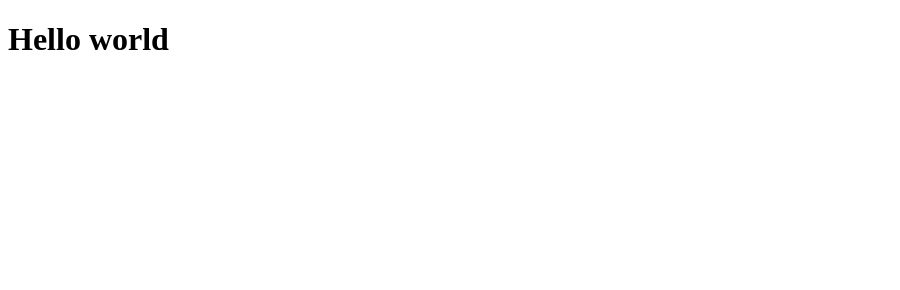
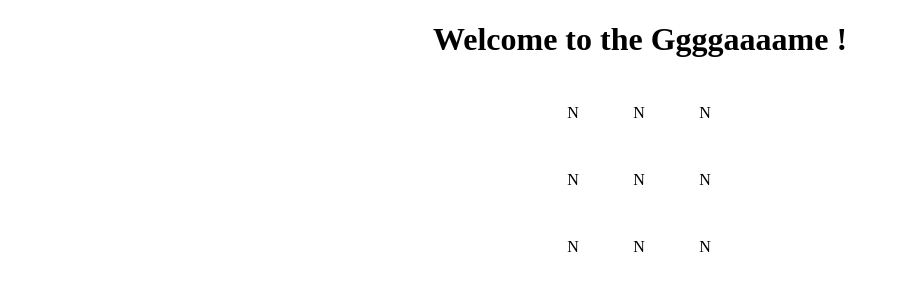
Before and after one commit to kylelbs/tic-tac-toe, a plain HTML site: page index.html in a window 1280 px wide. Shown: the whole page, without its empty margins (0-900 px from the left). Drawn offline with Linux system fonts and the light colour scheme.

Commit message:
Added base display for the tic tac toe

```diff
--- a/index.html
+++ b/index.html
@@ -6,10 +6,13 @@
     <meta http-equiv="X-UA-Compatible" content="IE=edge">
     <meta name="viewport" content="width=device-width, initial-scale=1.0">
     <title>Document</title>
+    <link rel="stylesheet" href="styles.css">
+    <script src="script.js" defer></script>
 </head>
 
 <body>
-    <h1>Hello world</h1>
+    <h1 id="mainTitle">Welcome to the Ggggaaaame !</h1>
+    <div class="container"></div>
 </body>
 
 </html>
--- a/script.js
+++ b/script.js
@@ -0,0 +1,27 @@
+const Gameboard = (() => {
+
+    const createGameboard = function () {
+        let gameboardDisplay = ['N', 'N', 'N', 'N', 'N', 'N', 'N', 'N', 'N'];
+        let container = document.querySelector('.container');
+        let gameboardContainer = document.createElement('div');
+        gameboardContainer.classList.add('gameboardContainer');
+
+        for (const tttCase of gameboardDisplay) {
+            let tttCaseDisplay = document.createElement('div');
+            tttCaseDisplay.classList.add('tttCaseDisplay');
+            tttCaseDisplay.innerText = 'N';
+            gameboardContainer.appendChild(tttCaseDisplay);
+        };
+        container.appendChild(gameboardContainer);
+    }
+
+    return {
+        createGameboard
+    };
+})();
+
+const Player = () => {
+
+};
+
+Gameboard.createGameboard();
--- a/styles.css
+++ b/styles.css
@@ -0,0 +1,21 @@
+#mainTitle {
+    text-align: center;
+}
+
+.container {
+    display: flex;
+    justify-content: center;
+}
+
+.gameboardContainer {
+    display: flex;
+    flex-wrap: wrap;
+    width: 200px;
+    height: 200px;
+    align-items: center;
+}
+
+.tttCaseDisplay {
+    width: 33%;
+    text-align: center;
+}
```
